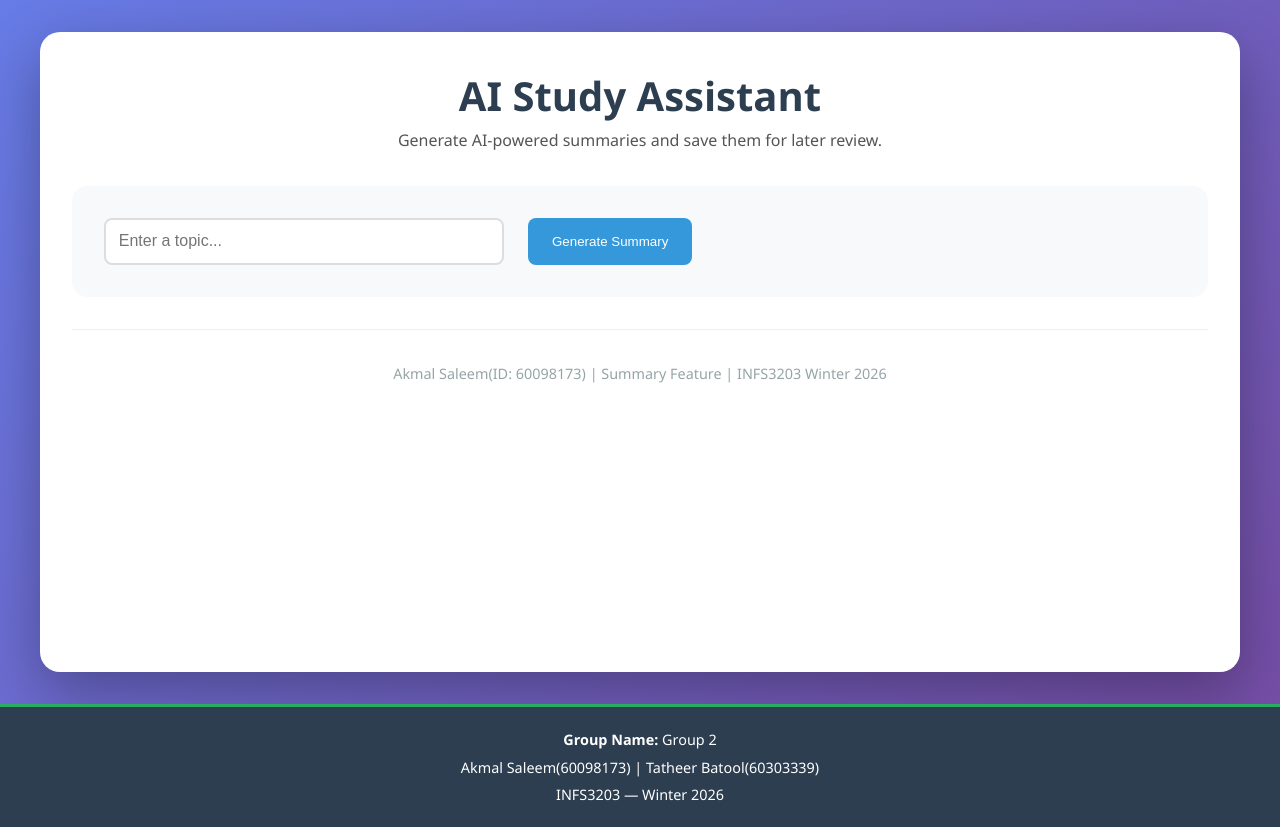
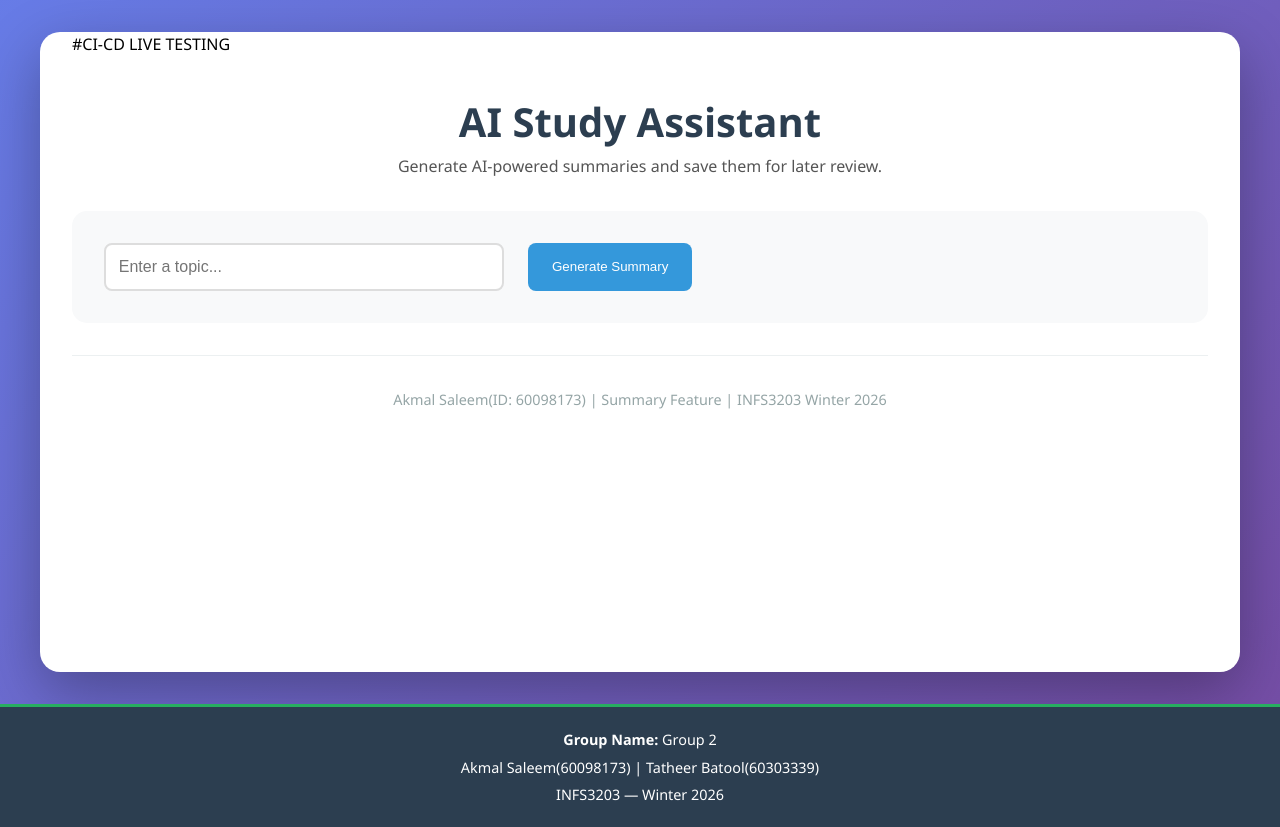
Before and after one commit to TatheerB/ai-study-assistant, a Flask app: page / in a window 1280 px wide. Shown: the part 96-923 px from the top of the page. Run offline with Flask 3, Linux system fonts and the light colour scheme.

Commit message:
trigger CI/CD pipeline testing live

```diff
--- a/app/templates/index.html
+++ b/app/templates/index.html
@@ -2,6 +2,7 @@
 
 {% block content %}
 <div class="container">
+    #CI-CD LIVE TESTING
     <h1>AI Study Assistant</h1>
     <p class="subtitle">Generate AI-powered summaries and save them for later review.</p>
 
```
